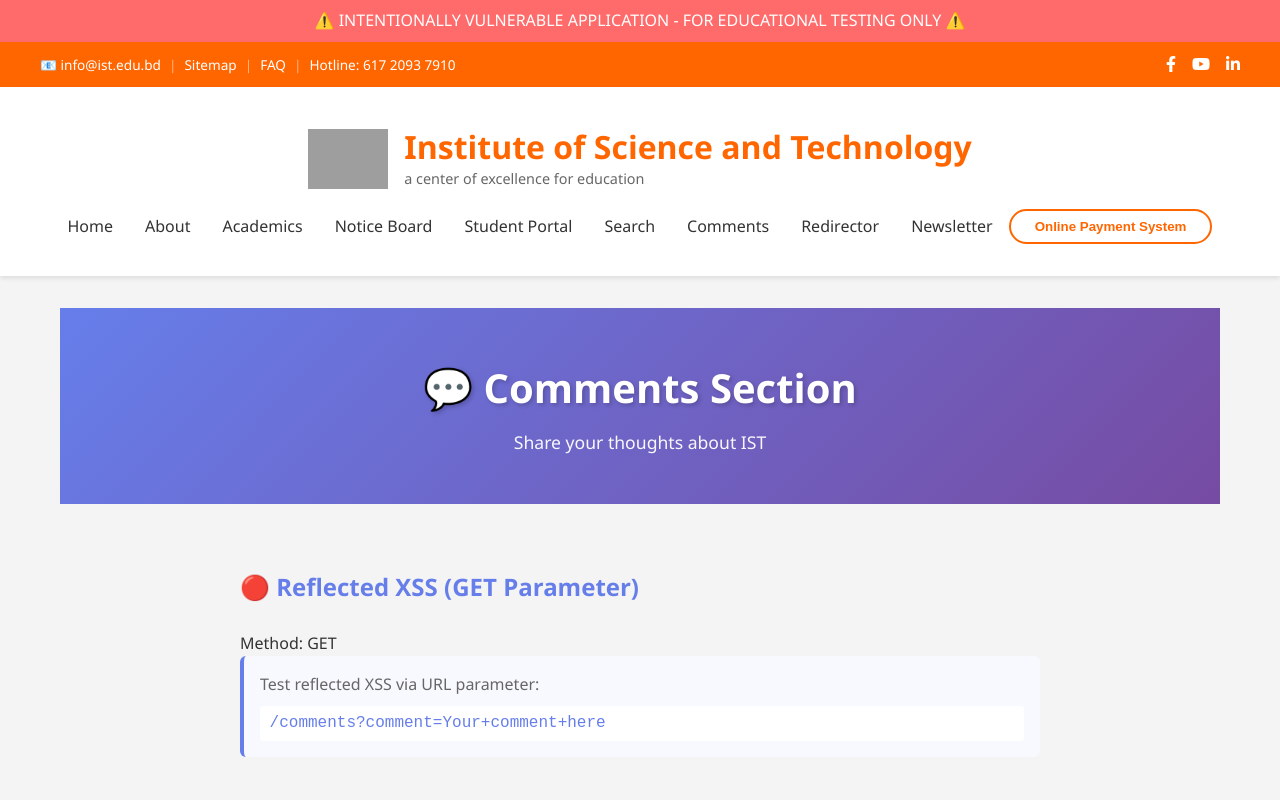
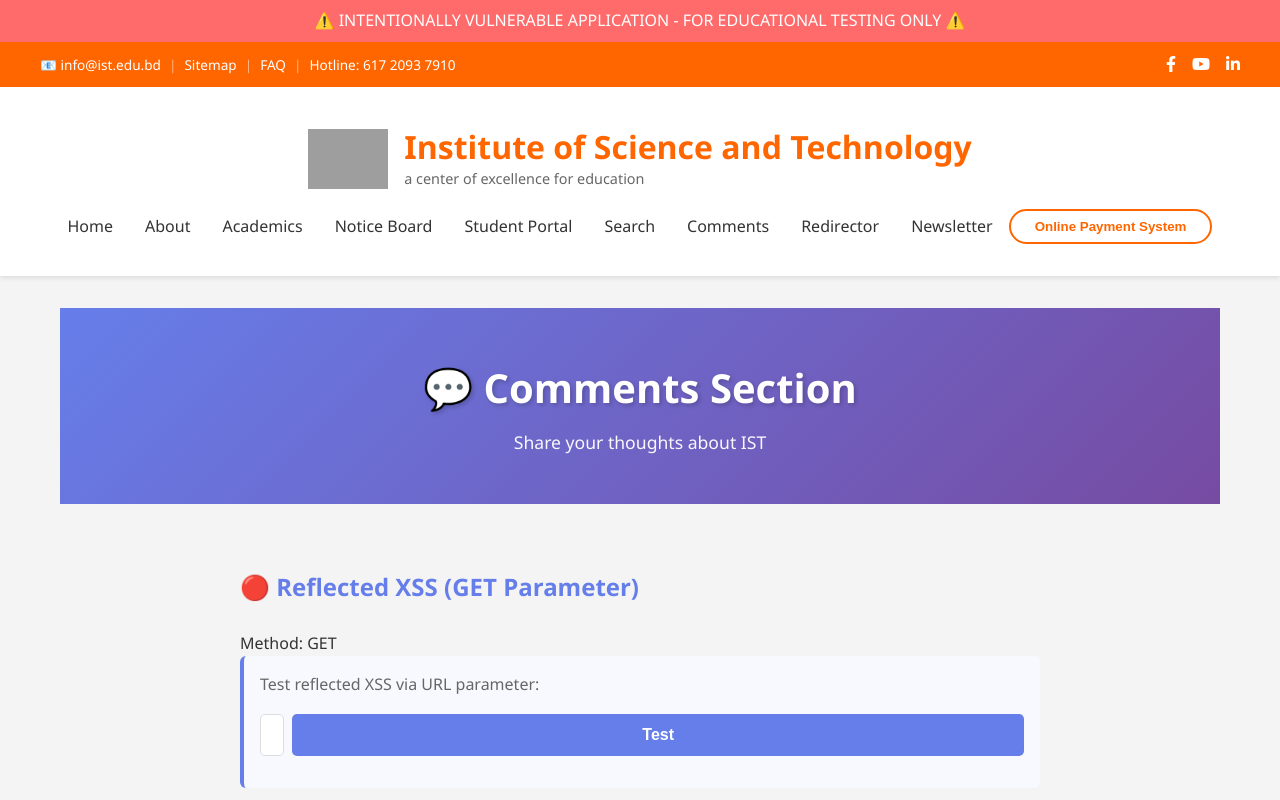
Before and after one commit to aqilwaza/diit-edu-bd, a React (Vite) app: page /comments in a window 1280 px wide. Shown: the top 800 px of the page. Built offline with nearby package versions, Linux system fonts and the light colour scheme; grey boxes are pictures that could not be loaded.

Commit message:
feat: Sync inputs with URL query params for easier fuzzing across all pages

```diff
--- a/src/pages/Comments.jsx
+++ b/src/pages/Comments.jsx
@@ -3,7 +3,7 @@ import { useState, useEffect } from 'react'
 import './Comments.css'
 
 function Comments() {
-    const [searchParams] = useSearchParams()
+    const [searchParams, setSearchParams] = useSearchParams()
     const reflectedComment = searchParams.get('comment') || ''
 
     // Stored XSS - comments from localStorage
@@ -75,7 +75,28 @@ function Comments() {
 
                         <div className="comment-form-info">
                             <p>Test reflected XSS via URL parameter:</p>
-                            <code>/comments?comment=Your+comment+here</code>
+                            <form
+                                onSubmit={(e) => {
+                                    e.preventDefault()
+                                    const formData = new FormData(e.target)
+                                    const comment = formData.get('comment')
+                                    if (comment) {
+                                        // Update URL param
+                                        setSearchParams({ comment })
+                                    }
+                                }}
+                                style={{ margin: '1rem 0', display: 'flex', gap: '0.5rem' }}
+                            >
+                                <input
+                                    name="comment"
+                                    type="text"
+                                    placeholder="<script>alert(1)</script>"
+                                    defaultValue={reflectedComment}
+                                    className="email-input"
+                                    style={{ flex: 1 }}
+                                />
+                                <button type="submit" className="btn btn-primary">Test</button>
+                            </form>
                         </div>
 
                         {reflectedComment && (
--- a/src/pages/Newsletter.jsx
+++ b/src/pages/Newsletter.jsx
@@ -1,10 +1,23 @@
-import { useState } from 'react'
+import { useState, useEffect } from 'react'
+import { useSearchParams } from 'react-router-dom'
 import './Newsletter.css'
 
 function Newsletter() {
-    const [email, setEmail] = useState('')
+    const [searchParams, setSearchParams] = useSearchParams()
+    const [email, setEmail] = useState(searchParams.get('email') || '')
     const [submitted, setSubmitted] = useState(false)
     const [result, setResult] = useState(null)
+
+    // Update URL when email changes
+    useEffect(() => {
+        const params = new URLSearchParams(searchParams)
+        if (email) {
+            params.set('email', email)
+        } else {
+            params.delete('email')
+        }
+        setSearchParams(params, { replace: true })
+    }, [email])
 
     const handleSubmit = (e) => {
         e.preventDefault()
--- a/src/pages/Portal.jsx
+++ b/src/pages/Portal.jsx
@@ -1,11 +1,23 @@
-import { useState } from 'react'
-import { useNavigate } from 'react-router-dom'
+import { useState, useEffect } from 'react'
+import { useNavigate, useSearchParams } from 'react-router-dom'
 
 function Portal() {
-  const [studentId, setStudentId] = useState('')
+  const [searchParams, setSearchParams] = useSearchParams()
+  const [studentId, setStudentId] = useState(searchParams.get('username') || '')
   const [password, setPassword] = useState('')
   const [error, setError] = useState('')
   const navigate = useNavigate()
+
+  // Update URL when studentId changes
+  useEffect(() => {
+    const params = new URLSearchParams(searchParams)
+    if (studentId) {
+      params.set('username', studentId)
+    } else {
+      params.delete('username')
+    }
+    setSearchParams(params, { replace: true })
+  }, [studentId])
 
   const handleSubmit = (e) => {
     e.preventDefault()
@@ -14,9 +26,9 @@ function Portal() {
     // In a real backend, this would be: SELECT * FROM students WHERE student_id = '${studentId}' AND password = '${password}'
 
     if (studentId === "' OR '1'='1' --" ||
-        password === "' OR '1'='1' --" ||
-        (studentId === 'IST2021001' && password === 'password123') ||
-        (studentId === 'IST2020000' && password === 'admin123')) {
+      password === "' OR '1'='1' --" ||
+      (studentId === 'IST2021001' && password === 'password123') ||
+      (studentId === 'IST2020000' && password === 'admin123')) {
 
       const studentData = {
         name: studentId.includes("'") ? 'SQL Injection User' : 'John Doe',
--- a/src/pages/Redirect.jsx
+++ b/src/pages/Redirect.jsx
@@ -44,7 +44,28 @@ function Redirect() {
 
                         <div className="redirect-info">
                             <p>Use the <code>url</code> parameter to redirect to another site:</p>
-                            <code>/redirect?url=https://example.com</code>
+
+                            <form
+                                onSubmit={(e) => {
+                                    e.preventDefault()
+                                    const formData = new FormData(e.target)
+                                    const url = formData.get('url')
+                                    if (url) {
+                                        // Update URL param to trigger redirect
+                                        window.location.href = `/redirect?url=${encodeURIComponent(url)}`
+                                    }
+                                }}
+                                style={{ margin: '1rem 0', display: 'flex', gap: '0.5rem' }}
+                            >
+                                <input
+                                    name="url"
+                                    type="text"
+                                    placeholder="https://example.com"
+                                    className="email-input"
+                                    style={{ flex: 1 }}
+                                />
+                                <button type="submit" className="btn btn-primary">Go</button>
+                            </form>
                         </div>
 
                         <div className="vuln-hint">
--- a/src/pages/Search.jsx
+++ b/src/pages/Search.jsx
@@ -1,7 +1,10 @@
-import { useState } from 'react'
+import { useState, useEffect } from 'react'
+import { useSearchParams } from 'react-router-dom'
 
 function Search() {
-  const [query, setQuery] = useState('')
+  const [searchParams, setSearchParams] = useSearchParams()
+  const initialQuery = searchParams.get('q') || ''
+  const [query, setQuery] = useState(initialQuery)
   const [results, setResults] = useState([])
   const [error, setError] = useState('')
 
@@ -13,23 +16,34 @@ function Search() {
     { id: 5, code: 'IT202', name: 'Database Management Systems', instructor: 'Dr. James Wilson', credits: 3 }
   ]
 
-  const handleSearch = (e) => {
-    e.preventDefault()
+  // Update results when URL param changes
+  useEffect(() => {
+    const q = searchParams.get('q')
+    if (q) {
+      setQuery(q)
+      performSearch(q)
+    }
+  }, [searchParams])
+
+  const performSearch = (searchQuery) => {
     setError('')
 
     // VULNERABLE: Simulating SQL injection in search
-    // Real query would be: SELECT * FROM courses WHERE course_name LIKE '%${query}%' OR course_code LIKE '%${query}%'
-
-    if (query.includes("'") || query.includes("UNION") || query.includes("--")) {
-      setError(`Database Error: Syntax error near '${query}'. This might indicate a SQL injection attempt!`)
+    if (searchQuery.includes("'") || searchQuery.includes("UNION") || searchQuery.includes("--")) {
+      setError(`Database Error: Syntax error near '${searchQuery}'. This might indicate a SQL injection attempt!`)
       setResults([])
     } else {
       const filtered = allCourses.filter(course =>
-        course.name.toLowerCase().includes(query.toLowerCase()) ||
-        course.code.toLowerCase().includes(query.toLowerCase())
+        course.name.toLowerCase().includes(searchQuery.toLowerCase()) ||
+        course.code.toLowerCase().includes(searchQuery.toLowerCase())
       )
       setResults(filtered)
     }
+  }
+
+  const handleSearch = (e) => {
+    e.preventDefault()
+    setSearchParams({ q: query })
   }
 
   return (
```
